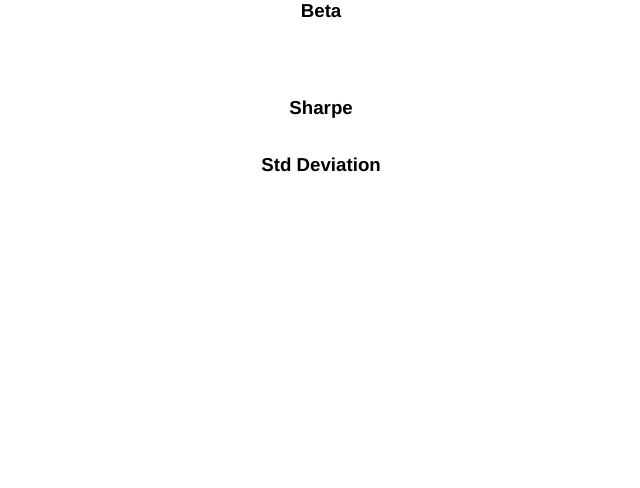
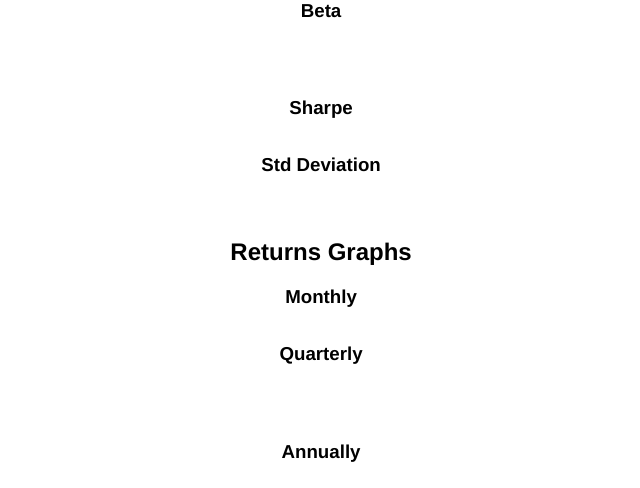
Before and after one commit to webclinic017/zipline_algo, a Python web app: template analyzer/templates/report.html in a window 1280 px wide. Shown: the part 593-1081 px from the top of the page, without its empty margins (319-959 px from the left). Before the commit the page ends 765 px from the top, so only its background shows below. Run offline with Jinja, Linux system fonts and the light colour scheme; the template is opened without the code that fills it, so the values that code supplies are empty.

Commit message:
returns graphs addition

```diff
--- a/analyzer/templates/report.html
+++ b/analyzer/templates/report.html
@@ -110,5 +110,19 @@
             <img src="{{ Performance_std_dev }}">
         </div>
 
+    <h2 class="header">Returns Graphs</h2>
+    <h3 class="centered">Monthly</h3>
+        <div class="move_up_image">
+            <img src="{{ Comparison_monthly }}">
+        </div>
+    <h3 class="centered">Quarterly</h3>
+        <div class="move_up_image">
+            <img src="{{ Comparison_quarterly }}">
+        </div>
+    <h3 class="centered page_break">Annually</h3>
+        <div class="move_up_image">
+            <img src="{{ Comparison_annually }}">
+        </div>
+
 </body>
 </html>
--- a/analyzer/views/performance.py
+++ b/analyzer/views/performance.py
@@ -61,7 +61,7 @@ class PerformanceTab(AnalysisTab):
         self.plotter.plot(analysis_data)
 
     def generate_report(self):
-        report = {}
+        report = []
         graph_list = ['returns', 'drawdown', 'alpha', 'beta', 'sharpe', 'std_dev']
 
         for graph in graph_list:
```
